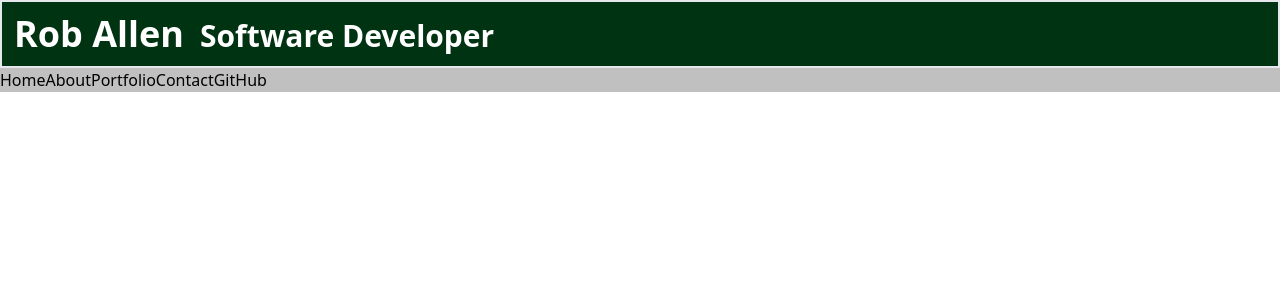
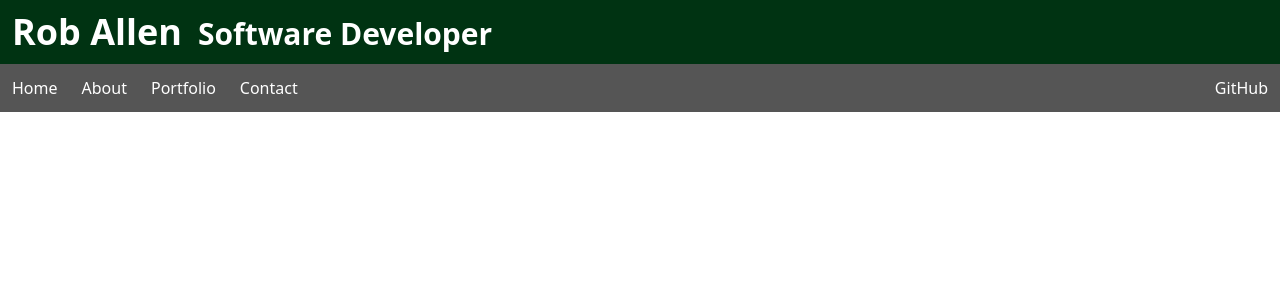
Before and after one commit to sirbacharach/portfolio-website, a React (Vite) app: page / in a window 1280 px wide. Shown: the top 300 px of the page. Built offline with nearby package versions, Linux system fonts and the light colour scheme.

Commit message:
work on colours, needs background for page adding

```diff
--- a/src/Header.jsx
+++ b/src/Header.jsx
@@ -1,23 +1,23 @@
 function Header() {
   return (
-    <div className="bg-bgcolour">
+    <div className="bg-gray">
 
-      <div className="flex items-baseline border-2 bg-darkgreen">
+      <div className="flex items-baseline bg-darkgreen">
         <div className="pl-3 pr-4 py-3">
           <h1 className="text-white text-4xl font-bold align-end inline-block align-baseline">Rob Allen</h1>
         </div>
         <div className="pl-0 py-3 grow"><h2 className="text-white text-3xl font-semibold inline-block align-baseline">Software Developer</h2></div>
       </div>
 
-      <nav className="flex content-between">
+      <nav className="flex justify-between bg-navbutt">
             <ul className="flex">
-            <li className="inline-block"><a href="">Home</a></li>
-            <li className="inline-block"><a href="">About</a></li>
-            <li className="inline-block"><a href="">Portfolio</a></li>
-            <li className="inline-block"><a href="">Contact</a></li>
+            <li className="inline-block p-3 bg-navbutt text-white"><a href="">Home</a></li>
+            <li className="inline-block p-3 bg-navbutt text-white"><a href="">About</a></li>
+            <li className="inline-block p-3 bg-navbutt text-white"><a href="">Portfolio</a></li>
+            <li className="inline-block p-3 bg-navbutt text-white"><a href="">Contact</a></li>
             </ul>
             <ul className="flex">
-            <li><a href="" className="gh">GitHub</a></li>
+            <li><a href="" className="inline-block gh p-3 text-white">GitHub</a></li>
             </ul>
         </nav>
     </div>
--- a/src/styles.css
+++ b/src/styles.css
@@ -548,42 +548,34 @@ video {
   display: inline-block;
 }
 
-.inline {
-  display: inline;
-}
-
 .flex {
   display: flex;
-}
-
-.inline-flex {
-  display: inline-flex;
 }
 
 .grow {
   flex-grow: 1;
 }
 
-.content-between {
-  align-content: space-between;
-}
-
 .items-baseline {
   align-items: baseline;
 }
 
-.border-2 {
-  border-width: 2px;
-}
-
-.bg-bgcolour {
-  --tw-bg-opacity: 1;
-  background-color: rgb(192 192 192 / var(--tw-bg-opacity));
+.justify-between {
+  justify-content: space-between;
 }
 
 .bg-darkgreen {
   --tw-bg-opacity: 1;
   background-color: rgb(0 51 18 / var(--tw-bg-opacity));
+}
+
+.bg-navbutt {
+  --tw-bg-opacity: 1;
+  background-color: rgb(85 85 85 / var(--tw-bg-opacity));
+}
+
+.p-3 {
+  padding: 0.75rem;
 }
 
 .py-3 {
--- a/tailwind.config.js
+++ b/tailwind.config.js
@@ -6,7 +6,7 @@ export default {
       colors: {
         bgcolour: "#c0c0c0",
         darkgreen: "#003312",
-        navbutt: "#fff",
+        navbutt: "#555",
         navbuttpressed: "#555"
       }
     },
```
